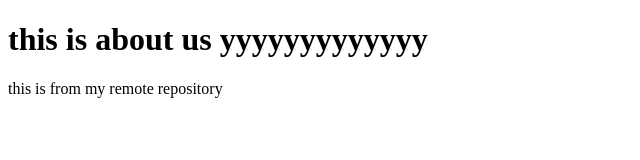
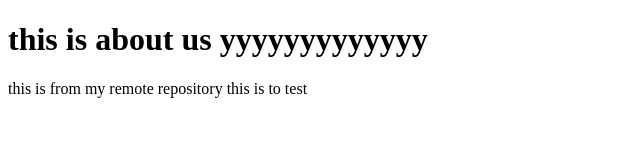
Before and after one commit to maryam-kla/maryam, a plain HTML site: page about.html in a window 1280 px wide. Shown: the full height of the page, 0-640 px from the left. Drawn offline with Linux system fonts and the light colour scheme.

Commit message:
Update about.html
I edited the about file from my remote repo

```diff
--- a/about.html
+++ b/about.html
@@ -8,5 +8,6 @@
 <body>
    <h1>this is about us yyyyyyyyyyyyy</h1>
     this is from my remote repository
+    this is to test
 </body>
 </html>
```
